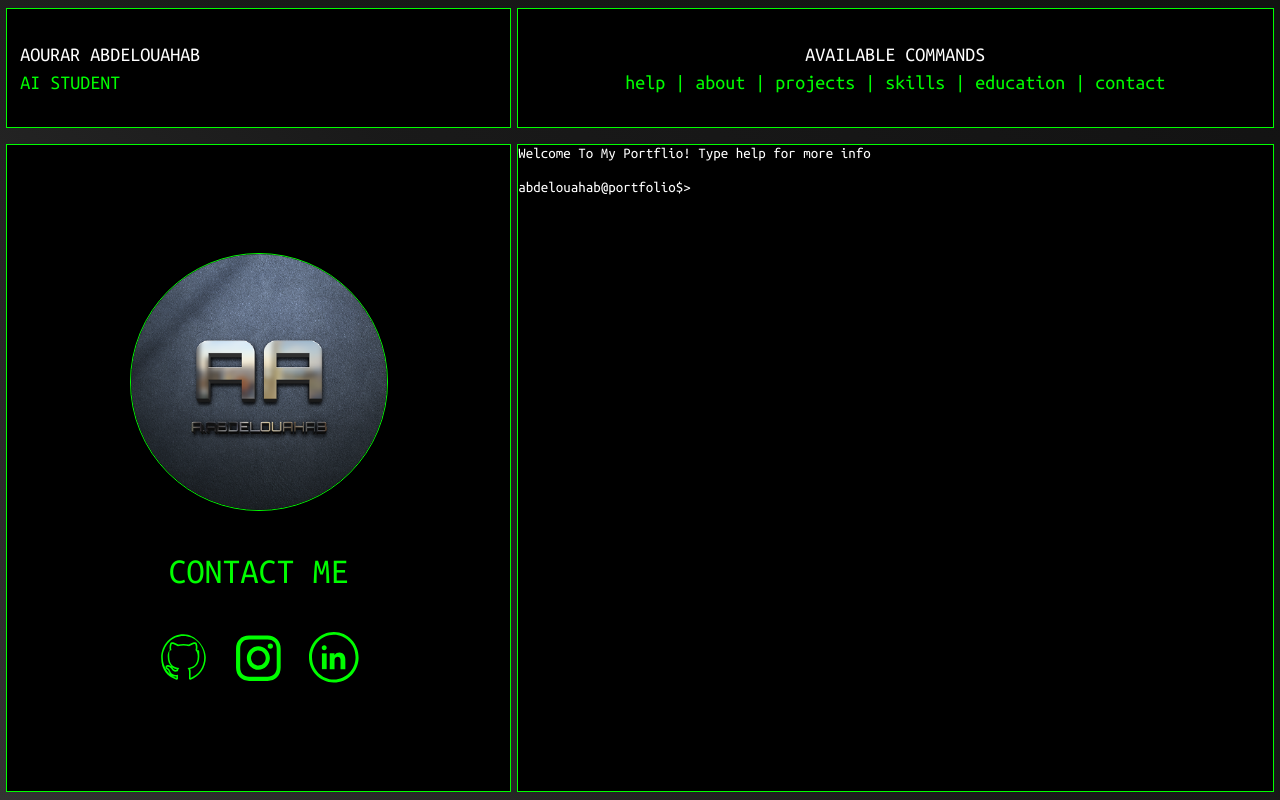
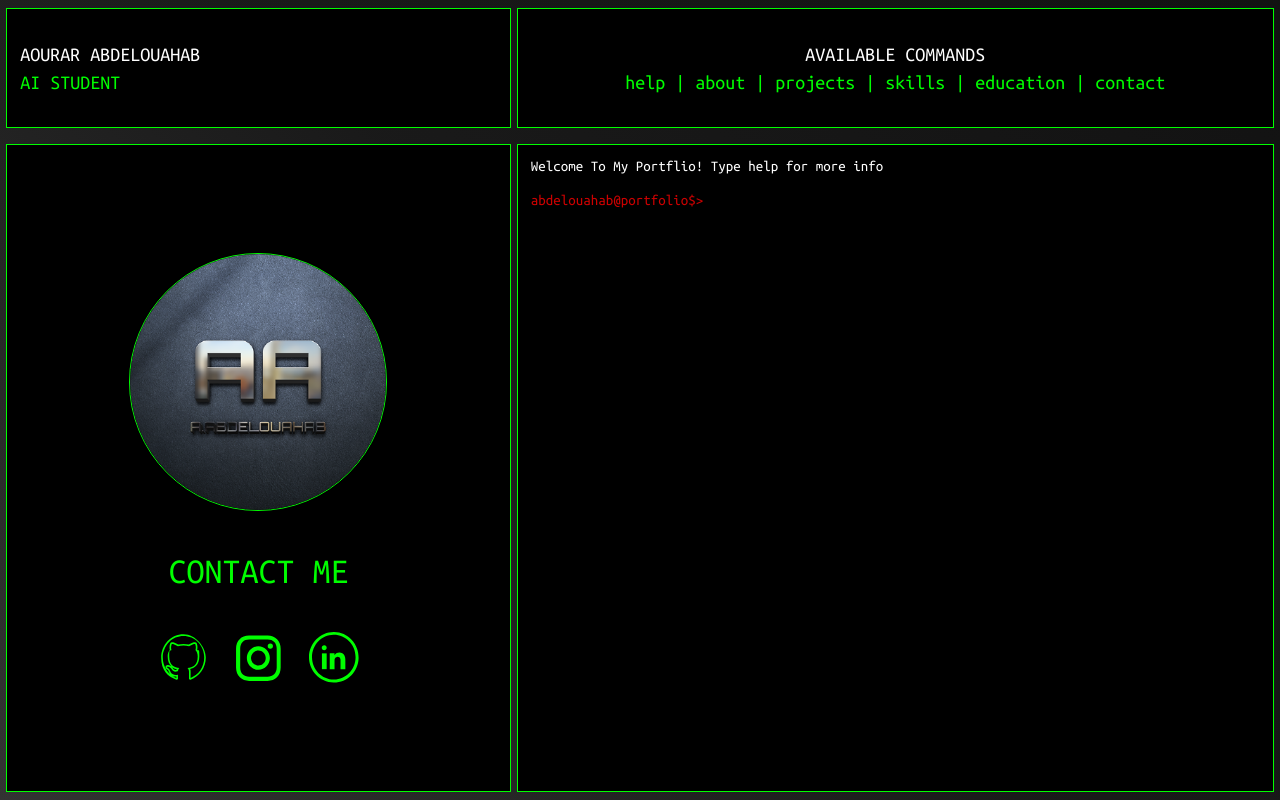
Before and after one commit to Abdelouahab-aourar/My-Portfolio, a React (Vite) app: page / in a window 1280 px wide. Built offline with nearby package versions, Linux system fonts and the light colour scheme.

Commit message:
styling the prompt

```diff
--- a/src/App.tsx
+++ b/src/App.tsx
@@ -10,7 +10,7 @@ function App() {
       </div>
       <div className="flex items-center  mx-[0.5vw]">
         <Card/>
-        <div className="box h-[81vh] w-[60vw]">
+        <div className="box h-[81vh] w-[60vw] p-[1vw]">
           <TerminalComponent/>
         </div>
       </div>
--- a/src/Terminal.tsx
+++ b/src/Terminal.tsx
@@ -31,7 +31,7 @@ const TerminalComponent = () => {
     let history: string[] = [];
     let histIdx = -1;
 
-    const prompt = () => term.write("\r\nabdelouahab@portfolio$> ");
+    const prompt = () => term.write(`${C.red}\r\nabdelouahab@portfolio$> ${C.reset}`);
     term.writeln("Welcome To My Portflio! Type help for more info");
     prompt();
 
```
